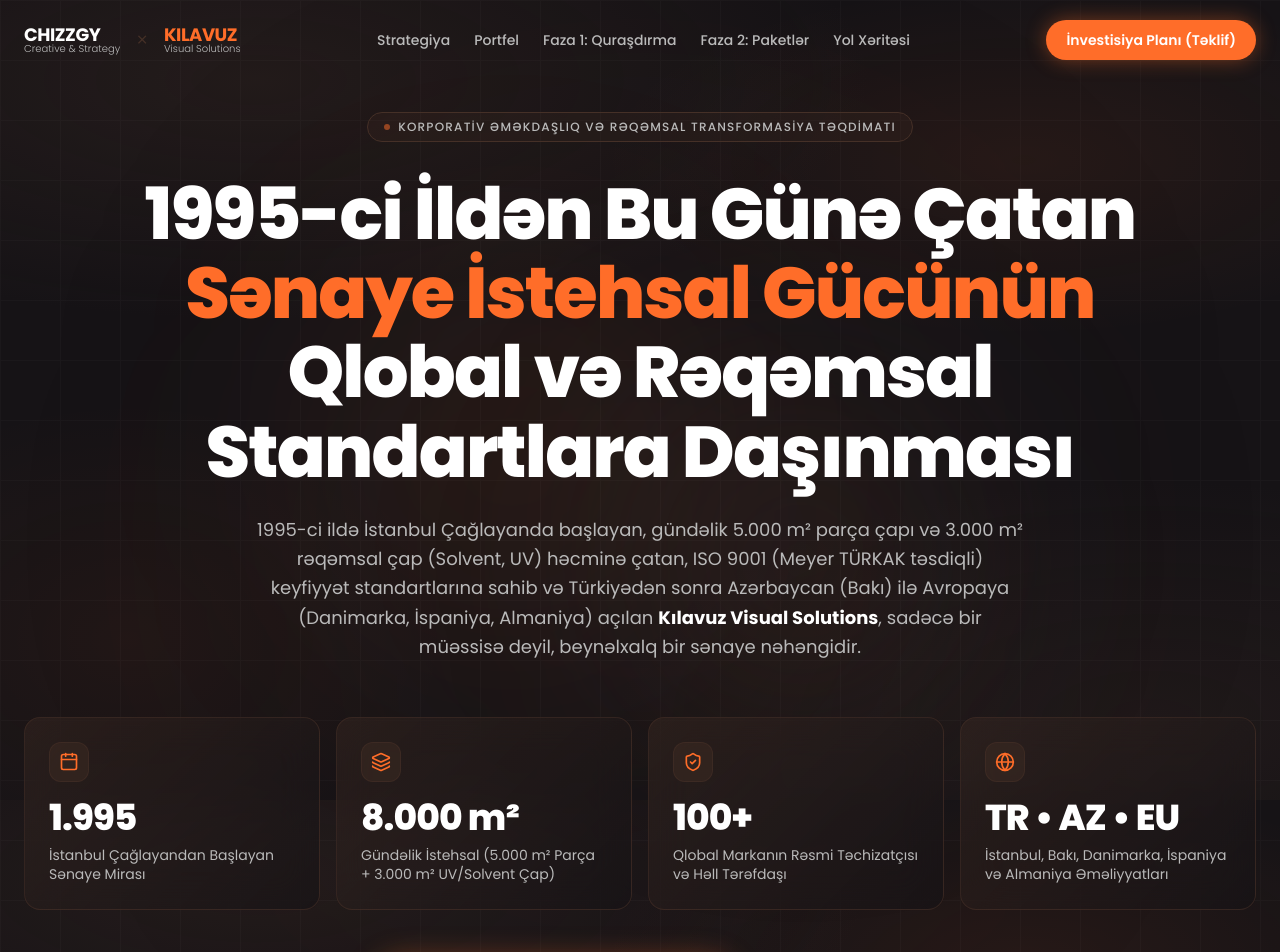
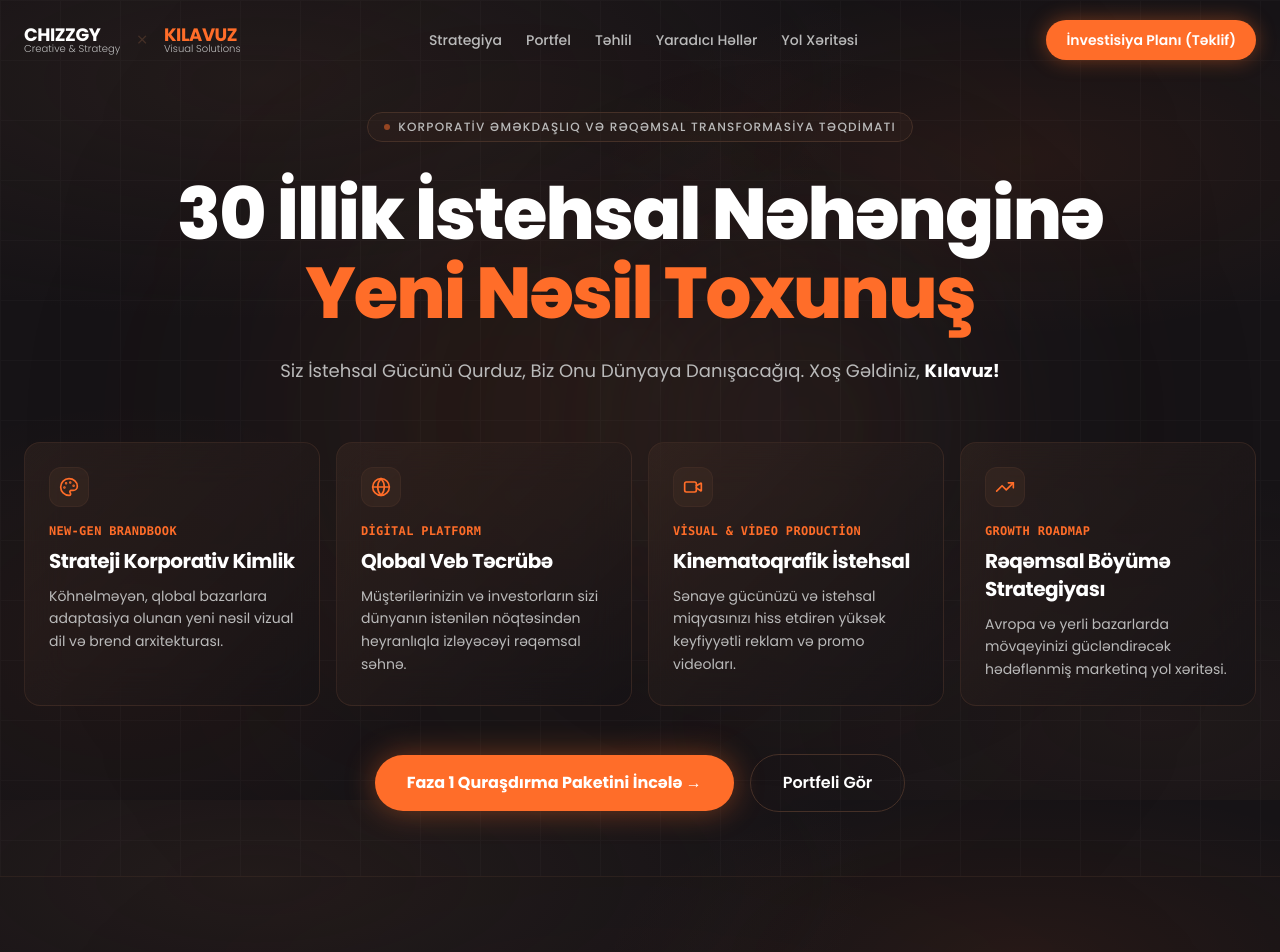
Before and after one commit to KuraiL004/chizzgy-presentation-kilavuz, a Next.js app: page / in a window 1280 px wide. Shown: the top 952 px of the page. Built offline with nearby package versions, Linux system fonts and the light colour scheme.

Commit message:
Giris metnleri ve naviqasiya basliqlari yenilendi

```diff
--- a/app/components/Faz1Section.tsx
+++ b/app/components/Faz1Section.tsx
@@ -79,7 +79,7 @@ export default function Faz1Section() {
         <FadeUp className="text-center mb-3">
           <div className="inline-flex items-center gap-2 border border-[#FF6D29]/40 bg-[#FF6D29]/10 rounded-full px-4 py-1.5">
             <span className="text-[#FF6D29] text-xs font-bold tracking-widest uppercase">
-              FAZA 1: TƏMƏL QURUCULUQ VƏ SİSTEMİN QURAŞDIRILMASI
+              TƏHLİL
             </span>
           </div>
         </FadeUp>
--- a/app/components/Faz2Section.tsx
+++ b/app/components/Faz2Section.tsx
@@ -65,7 +65,7 @@ export default function Faz2Section() {
         <FadeUp className="text-center mb-3">
           <div className="inline-flex items-center gap-2 border border-[#453027] bg-[#453027]/20 rounded-full px-4 py-1.5">
             <span className="text-[#FF6D29] text-xs font-bold tracking-widest uppercase">
-              FAZA 2: AYLIQ RƏQƏMSAL PRODAKŞN VƏ İDARƏETMƏ
+              YARADICI HƏLLƏR
             </span>
           </div>
         </FadeUp>
--- a/app/components/HeroSection.tsx
+++ b/app/components/HeroSection.tsx
@@ -1,32 +1,33 @@
 'use client'
 
 import { motion } from 'framer-motion'
-import { Calendar, Layers, ShieldCheck, Globe } from 'lucide-react'
-import { AnimatedCounter, FadeUp } from './motion'
+import { Palette, Globe, Video, TrendingUp } from 'lucide-react'
+import { FadeUp } from './motion'
 
-const stats = [
+const features = [
   {
-    value: 1995,
-    suffix: '',
-    label: "İstanbul Çağlayandan Başlayan Sənaye Mirası",
-    Icon: Calendar,
+    step: 'New-Gen Brandbook',
+    title: 'Strateji Korporativ Kimlik',
+    desc: 'Köhnəlməyən, qlobal bazarlara adaptasiya olunan yeni nəsil vizual dil və brend arxitekturası.',
+    Icon: Palette,
   },
   {
-    value: 8000,
-    suffix: ' m²',
-    label: 'Gündəlik İstehsal (5.000 m² Parça + 3.000 m² UV/Solvent Çap)',
-    Icon: Layers,
+    step: 'Digital Platform',
+    title: 'Qlobal Veb Təcrübə',
+    desc: 'Müştərilərinizin və investorların sizi dünyanın istənilən nöqtəsindən heyranlıqla izləyəcəyi rəqəmsal səhnə.',
+    Icon: Globe,
   },
   {
-    value: 100,
-    suffix: '+',
-    label: 'Qlobal Markanın Rəsmi Təchizatçısı və Həll Tərəfdaşı',
-    Icon: ShieldCheck,
+    step: 'Visual & Video Production',
+    title: 'Kinematoqrafik İstehsal',
+    desc: 'Sənaye gücünüzü və istehsal miqyasınızı hiss etdirən yüksək keyfiyyətli reklam və promo videoları.',
+    Icon: Video,
   },
   {
-    text: 'TR • AZ • EU',
-    label: 'İstanbul, Bakı, Danimarka, İspaniya və Almaniya Əməliyyatları',
-    Icon: Globe,
+    step: 'Growth Roadmap',
+    title: 'Rəqəmsal Böyümə Strategiyası',
+    desc: 'Avropa və yerli bazarlarda mövqeyinizi gücləndirəcək hədəflənmiş marketinq yol xəritəsi.',
+    Icon: TrendingUp,
   },
 ]
 
@@ -63,20 +64,19 @@ export default function HeroSection() {
         {/* Əsas Başlıq */}
         <FadeUp delay={0.1} className="text-center mb-6">
           <h1 className="text-4xl sm:text-5xl lg:text-6xl xl:text-7xl font-extrabold text-white leading-[1.1] tracking-tight max-w-5xl mx-auto">
-            1995-ci İldən Bu Günə Çatan{' '}
-            <span className="text-[#FF6D29]">Sənaye İstehsal Gücünün</span>{' '}
-            Qlobal və Rəqəmsal Standartlara Daşınması
+            30 İllik İstehsal Nəhənginə{' '}
+            <span className="text-[#FF6D29]">Yeni Nəsil Toxunuş</span>
           </h1>
         </FadeUp>
 
         {/* İzah Mətni */}
         <FadeUp delay={0.2} className="text-center mb-14">
           <p className="text-[#BABABA] text-base sm:text-lg max-w-3xl mx-auto leading-relaxed">
-            1995-ci ildə İstanbul Çağlayanda başlayan, gündəlik 5.000 m² parça çapı və 3.000 m² rəqəmsal çap (Solvent, UV) həcminə çatan, ISO 9001 (Meyer TÜRKAK təsdiqli) keyfiyyət standartlarına sahib və Türkiyədən sonra Azərbaycan (Bakı) ilə Avropaya (Danimarka, İspaniya, Almaniya) açılan <strong className="text-white">Kılavuz Visual Solutions</strong>, sadəcə bir müəssisə deyil, beynəlxalq bir sənaye nəhəngidir.
+            Siz İstehsal Gücünü Qurduz, Biz Onu Dünyaya Danışacağıq. Xoş Gəldiniz, <strong className="text-white">Kılavuz!</strong>
           </p>
         </FadeUp>
 
-        {/* Statistika Bento Grid */}
+        {/* Xidmətlər və Transformasiya Bento Grid */}
         <motion.div
           initial="hidden"
           whileInView="visible"
@@ -85,10 +85,10 @@ export default function HeroSection() {
             hidden: {},
             visible: { transition: { staggerChildren: 0.1 } },
           }}
-          className="grid grid-cols-2 lg:grid-cols-4 gap-4"
+          className="grid grid-cols-1 md:grid-cols-2 lg:grid-cols-4 gap-4"
         >
-          {stats.map((stat, i) => {
-            const Icon = stat.Icon
+          {features.map((item, i) => {
+            const Icon = item.Icon
             return (
               <motion.div
                 key={i}
@@ -97,23 +97,23 @@ export default function HeroSection() {
                   visible: { opacity: 1, y: 0, transition: { duration: 0.5, ease: 'easeOut' } },
                 }}
                 whileHover={{ y: -4, borderColor: '#FF6D29' }}
-                className="glass-card rounded-2xl p-6 cursor-default transition-all duration-300 hover:orange-glow group"
+                className="glass-card rounded-2xl p-6 cursor-default transition-all duration-300 hover:orange-glow group flex flex-col justify-between"
                 style={{ transition: 'border-color 0.3s, box-shadow 0.3s, transform 0.3s' }}
               >
-                <div className="w-10 h-10 rounded-xl bg-[#453027]/40 border border-[#453027]/60 flex items-center justify-center mb-4 text-[#FF6D29] group-hover:bg-[#FF6D29]/15 group-hover:border-[#FF6D29]/40 transition-colors">
-                  <Icon className="w-5 h-5 text-[#FF6D29]" />
+                <div>
+                  <div className="w-10 h-10 rounded-xl bg-[#453027]/40 border border-[#453027]/60 flex items-center justify-center mb-4 text-[#FF6D29] group-hover:bg-[#FF6D29]/15 group-hover:border-[#FF6D29]/40 transition-colors">
+                    <Icon className="w-5 h-5 text-[#FF6D29]" />
+                  </div>
+                  <div className="text-[#FF6D29] text-xs font-mono font-bold tracking-wide uppercase mb-2">
+                    {item.step}
+                  </div>
+                  <h3 className="text-lg sm:text-xl font-bold text-white mb-2.5 tracking-tight group-hover:text-[#FF6D29] transition-colors">
+                    {item.title}
+                  </h3>
+                  <p className="text-[#BABABA] text-xs sm:text-sm leading-relaxed">
+                    {item.desc}
+                  </p>
                 </div>
-                <div className="text-3xl sm:text-4xl font-extrabold text-white mb-2 tracking-tight">
-                  {stat.text ? (
-                    <span>{stat.text}</span>
-                  ) : (
-                    <AnimatedCounter
-                      end={stat.value!}
-                      suffix={stat.suffix}
-                    />
-                  )}
-                </div>
-                <div className="text-[#BABABA] text-xs sm:text-sm leading-snug">{stat.label}</div>
               </motion.div>
             )
           })}
--- a/app/components/Navbar.tsx
+++ b/app/components/Navbar.tsx
@@ -6,8 +6,8 @@ import { motion, AnimatePresence } from 'framer-motion'
 const links = [
   { href: '#strategiya', label: 'Strategiya' },
   { href: '#portfel', label: 'Portfel' },
-  { href: '#faza1', label: 'Faza 1: Quraşdırma' },
-  { href: '#faza2', label: 'Faza 2: Paketlər' },
+  { href: '#faza1', label: 'Təhlil' },
+  { href: '#faza2', label: 'Yaradıcı Həllər' },
   { href: '#yolxeritesi', label: 'Yol Xəritəsi' },
 ]
 
```
